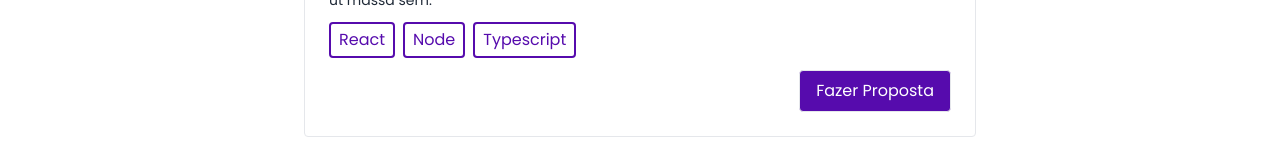
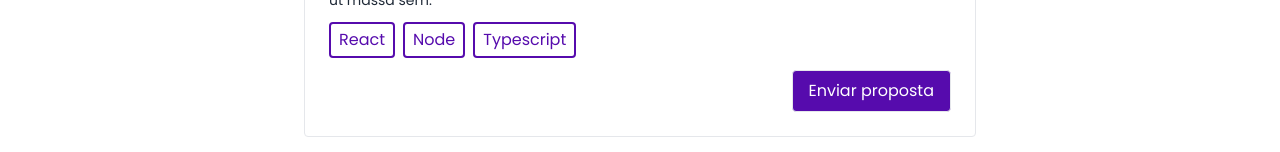
Before and after one commit to Cavalheiro-S/WorkForFreela, a React (Vite) app: page / in a window 1280 px wide. Shown: the part 475-627 px from the top of the page. Built offline with nearby package versions, Linux system fonts and the light colour scheme; no server answers.

Commit message:
fix: changed property className of propose modal

```diff
--- a/src/pages/Project/components/ProjectCard.tsx
+++ b/src/pages/Project/components/ProjectCard.tsx
@@ -1,9 +1,11 @@
 import { useNavigate } from "react-router-dom"
-import { Button } from "../../../components/Button"
-import { Badget } from "../../../components/Badget"
+import { Badget } from "@/components/Badget"
+import { ProposeModal } from "./ProposeModal"
+import { useState } from "react"
 
 
 export const ProjectCard = () => {
+    const [isModalOpen, setIsModalOpen] = useState(false)
     const navigate = useNavigate()
     return (
         <div className="flex flex-col max-w-2xl gap-3 p-6 transition border rounded hover:border-primary">
@@ -17,7 +19,7 @@ export const ProjectCard = () => {
                     <Badget>Typescript</Badget>
                 </div>
             </div >
-            <Button className="md:place-self-end">Fazer Proposta</Button>
+            <ProposeModal open={isModalOpen} onOpenChange={setIsModalOpen} />
         </div >
     )
 }
--- a/src/pages/Project/components/ProposeModal.tsx
+++ b/src/pages/Project/components/ProposeModal.tsx
@@ -9,16 +9,18 @@ import { twMerge } from 'tailwind-merge';
 interface ProposeModalProps {
     open: boolean
     onOpenChange: React.Dispatch<React.SetStateAction<boolean>>
-    triggerClass?: string
+    triggerClassName?: string
 }
 
-export const ProposeModal = ({ open, onOpenChange, triggerClass }: ProposeModalProps) => {
+export const ProposeModal = ({ open, onOpenChange, triggerClassName }: ProposeModalProps) => {
     const { isAutenticated } = useAuth()
     const navigate = useNavigate();
     return (
         <Dialog.Root open={open} onOpenChange={onOpenChange}>
-            <Dialog.Trigger onClick={() => isAutenticated ? null : navigate("/user/signin")}>
-                <Button className={twMerge("md:place-self-end", triggerClass)}>Enviar proposta</Button>
+            <Dialog.Trigger
+                className={twMerge("md:place-self-end", triggerClassName)}
+                onClick={() => isAutenticated ? null : navigate("/user/signin")}>
+                <Button >Enviar proposta</Button>
             </Dialog.Trigger>
             <Dialog.Overlay className="fixed inset-0 bg-black bg-opacity-50" />
             <Dialog.Content className="fixed p-4 transform -translate-x-1/2 -translate-y-1/2 bg-white rounded shadow-lg top-1/2 left-1/2">
```
